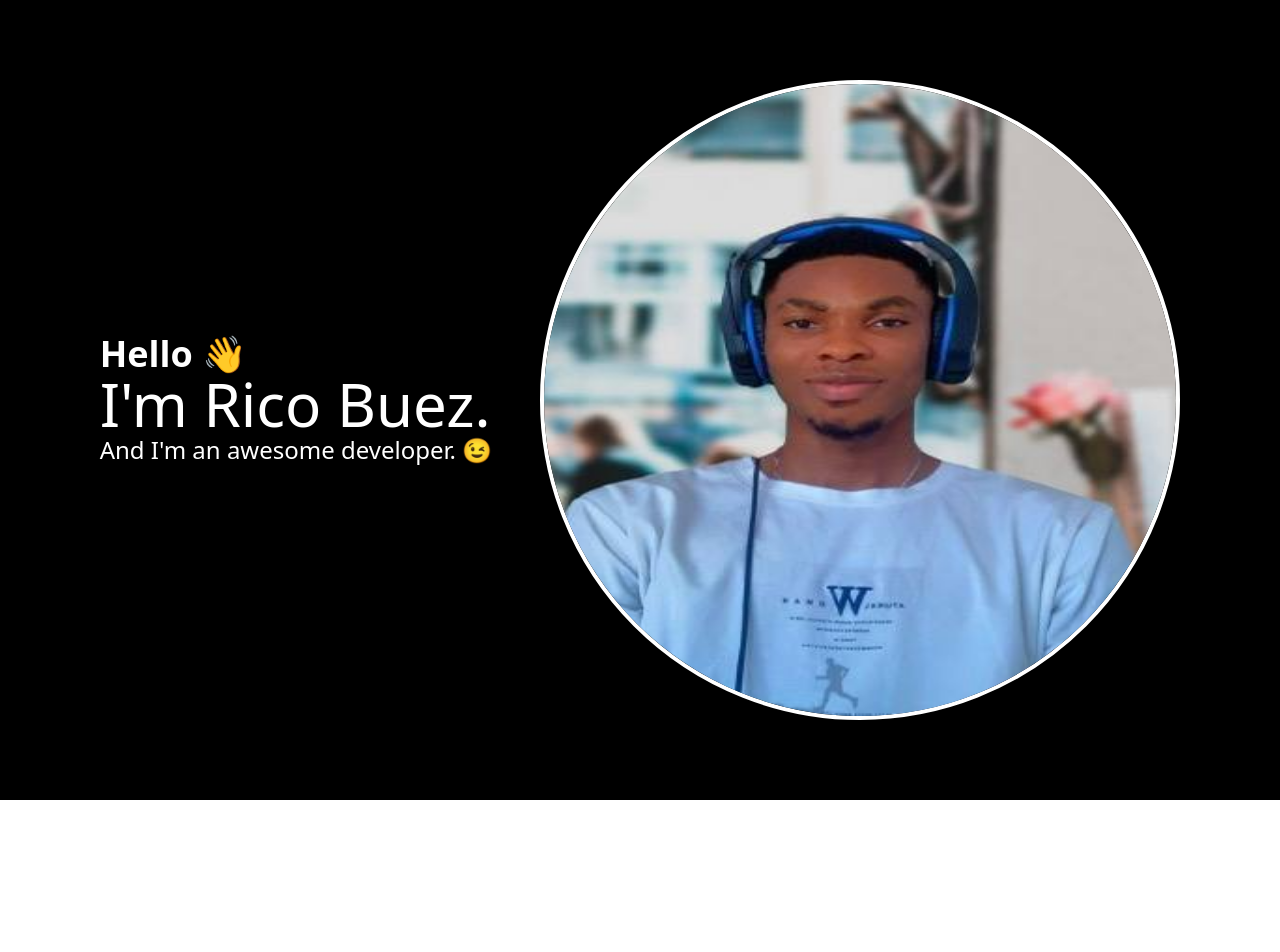
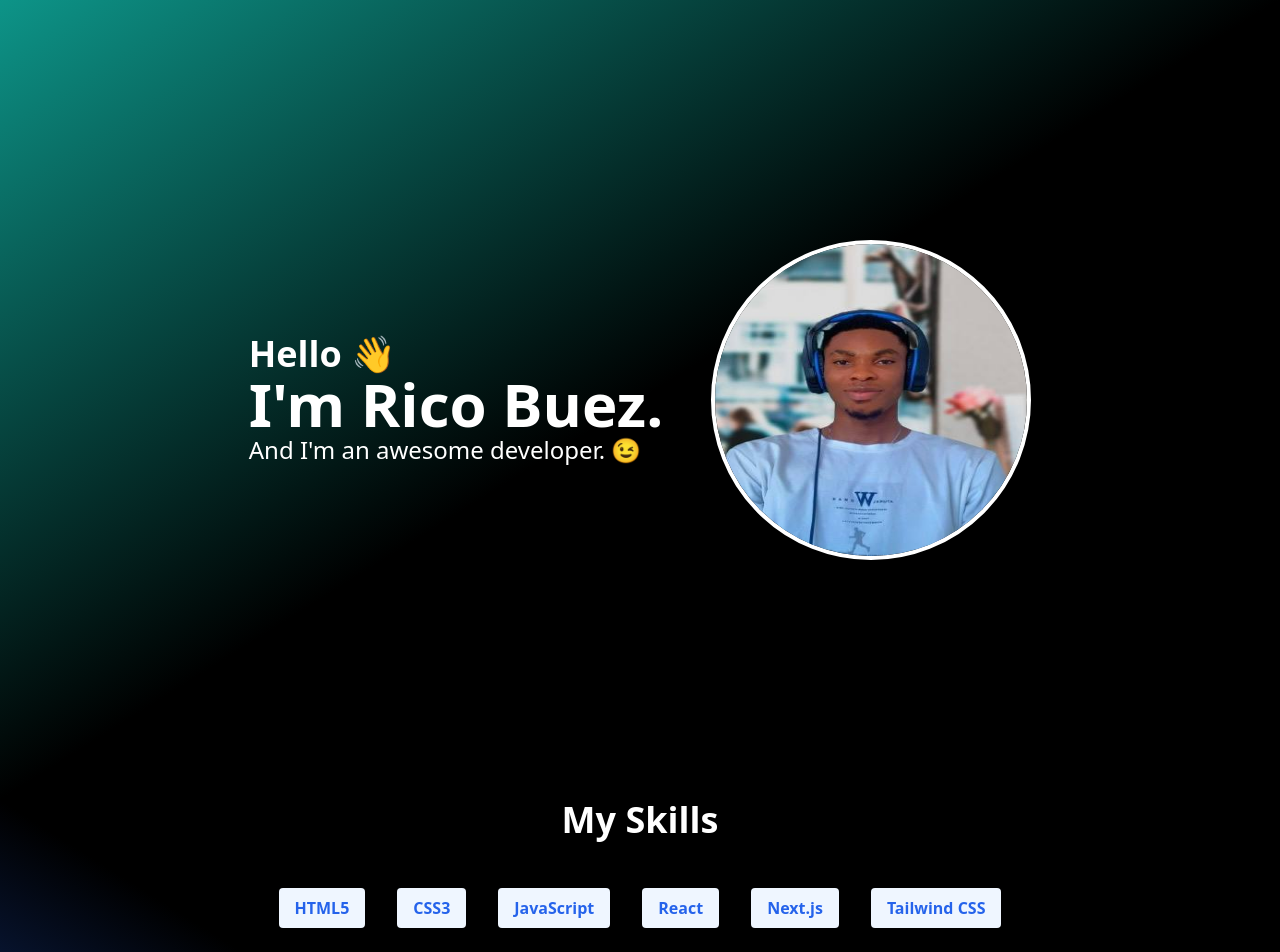
Before and after one commit to buezrico/10x-devs, a React (Vite) app: page / in a window 1280 px wide. Shown: the top 952 px of the page. Before the commit the page ends 800 px from the top, so only its background shows below. Built offline with nearby package versions, Linux system fonts and the light colour scheme.

Commit message:
created skills section

```diff
--- a/src/App.tsx
+++ b/src/App.tsx
@@ -1,11 +1,13 @@
 import rico from "./assets/rico.jpg";
+import Skill from "./components/Skill";
 
 function App() {
   return (
-    <div className="bg-black w-full h-screen text-white flex flex-col-reverse lg:flex-row items-center justify-center gap-12">
+    <main className="">
+      <div className="bg-gradient-to-br from-teal-600 to-black to-50% w-full h-screen text-white flex flex-col-reverse lg:flex-row items-center justify-center gap-12">
         <div className="text-center lg:text-left">
           <h2 className="text-4xl font-semibold">Hello 👋</h2>
-        <h1 className="text-6xl">I'm Rico Buez.</h1>
+          <h1 className="text-6xl font-bold">I'm Rico Buez.</h1>
           <p className="text-2xl">And I'm an awesome developer. 😉 </p>
         </div>
 
@@ -13,10 +15,24 @@ function App() {
           <img
             src={rico}
             alt=""
-          className="rounded-full border-4 border-white w-[20rem] h-[20rem] xl:w-[40rem] xl:h-[40rem]"
+            className="rounded-full border-4 border-white w-80 h-80"
           />
         </div>
       </div>
+
+      <div className="h-screen w-full bg-gradient-to-bl from-black to-blue-600 from-50% text-white flex flex-col items-center gap-12">
+        <h1 className="text-4xl font-semibold text-center">My Skills</h1>
+
+        <div className="flex gap-8 flex-wrap justify-center">
+          <Skill skill="HTML5" />
+          <Skill skill="CSS3" />
+          <Skill skill="JavaScript" />
+          <Skill skill="React" />
+          <Skill skill="Next.js" />
+          <Skill skill="Tailwind CSS" />
+        </div>
+      </div>
+    </main>
   );
 }
 
--- /dev/null
+++ b/src/components/Skill.tsx
@@ -0,0 +1,9 @@
+const Skill = ({ skill }: { skill: string }) => {
+  return (
+    <h1 className="bg-blue-50 text-blue-600 font-semibold h-10 flex items-center justify-center px-4 rounded">
+      {skill}
+    </h1>
+  );
+};
+
+export default Skill;
```
Lines whose indentation alone changed are shown as unchanged.
